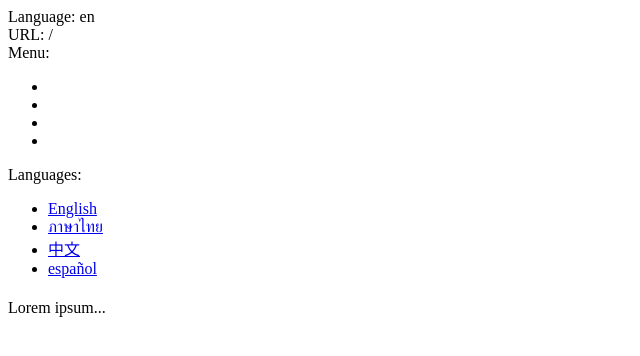
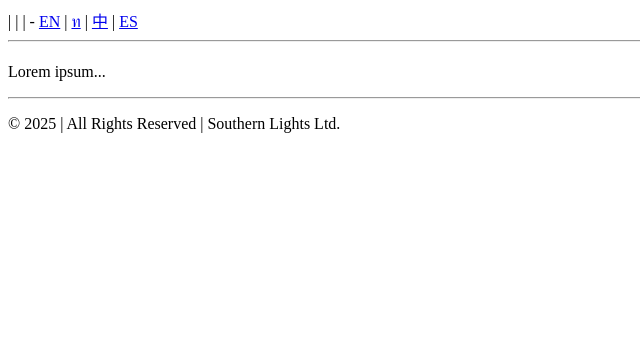
Before and after one commit to lee-ratinan/southern-lights, a CodeIgniter 4 app: the page made by app/Views/blog.php in a window 1280 px wide. Shown: the top 356 px of the page, without its empty margins (0-640 px from the left). Run offline with PHP 8.4 and a stand-in for CodeIgniter, Linux system fonts and the light colour scheme; the template is opened without the code that fills it: most values are stand-ins (such as "Sample title", 1, 10 or a date in 2020); data that the repository does not hold is empty; some libraries are stand-ins or nearby versions.

Commit message:
main structure update

```diff
--- a/app/Views/_layout.php
+++ b/app/Views/_layout.php
@@ -36,22 +36,20 @@
     </script>
 </head>
 <body class="index-page">
-    Language: <?= $locale ?><br>
-    URL: <?= current_url() ?><br>
-    Menu:<br>
-    <ul>
-        <li><a href="<?= base_url($locale) ?>"><?= lang('Theme.pages.home') ?></a></li>
-        <li><a href="<?= base_url($locale . '/about-us') ?>"><?= lang('Theme.pages.about-us') ?></a></li>
-        <li><a href="<?= base_url($locale . '/contact-us') ?>"><?= lang('Theme.pages.contact-us') ?></a></li>
-        <li><a href="<?= base_url($locale . '/blog') ?>"><?= lang('Theme.pages.blog') ?></a></li>
-    </ul>
-    Languages:<br>
-    <ul>
-        <li><a href="<?= base_url('en/' . $uri) ?>">English</a></li>
-        <li><a href="<?= base_url('th/' . $uri) ?>">ภาษาไทย</a></li>
-        <li><a href="<?= base_url('zh/' . $uri) ?>">中文</a></li>
-        <li><a href="<?= base_url('es/' . $uri) ?>">español</a></li>
-    </ul>
+    <nav>
+        <b><?= lang('Theme.website-name') ?></b>
+        <a href="<?= base_url($locale) ?>"><?= lang('Theme.pages.home') ?></a> |
+        <a href="<?= base_url($locale . '/about-us') ?>"><?= lang('Theme.pages.about-us') ?></a> |
+        <a href="<?= base_url($locale . '/contact-us') ?>"><?= lang('Theme.pages.contact-us') ?></a> |
+        <a href="<?= base_url($locale . '/blog') ?>"><?= lang('Theme.pages.blog') ?></a> -
+        <a href="<?= base_url('en/' . $uri) ?>">EN</a> |
+        <a href="<?= base_url('th/' . $uri) ?>">ท</a> |
+        <a href="<?= base_url('zh/' . $uri) ?>">中</a> |
+        <a href="<?= base_url('es/' . $uri) ?>">ES</a>
+    </nav>
+    <hr />
     <?= $this->renderSection('content') ?>
+    <hr />
+    <p>&copy; <?= date('Y') ?> | All Rights Reserved | Southern Lights Ltd.</p>
 </body>
 </html>
```
